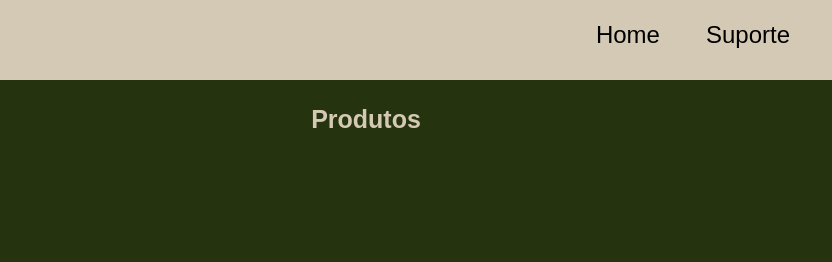
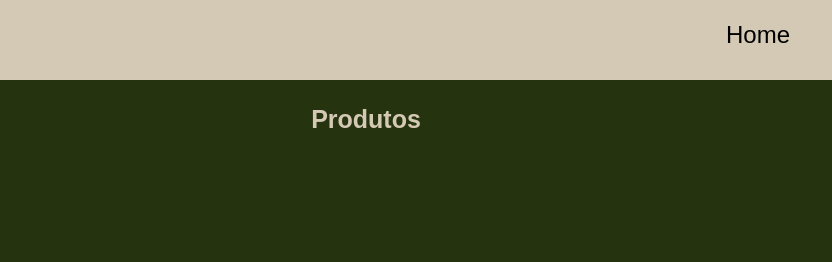
Before and after one commit to MilenaCodinhoto/cp4-web, a plain HTML site: page index.html in a window 1280 px wide. Shown: the top 262 px of the page, 274-1106 px from the left. Drawn offline with Linux system fonts and the light colour scheme.

Commit message:
Fazendo alguns ajustes

```diff
--- a/index.html
+++ b/index.html
@@ -19,7 +19,6 @@
             </div>
             <ul class="menu" id="menu">
                 <li><a href="#" class="link-menu">Home</a></li>
-                <li><a href="./src/pages/suporte.html" class="link-menu">Suporte</a></li>
                 <li><img id="icone-carrinho" src="./src/img/shopping-cart.png" alt=""></li>
             </ul>
         </nav>
```
Also changed, not shown: src/pages/suporte.html (deleted).
